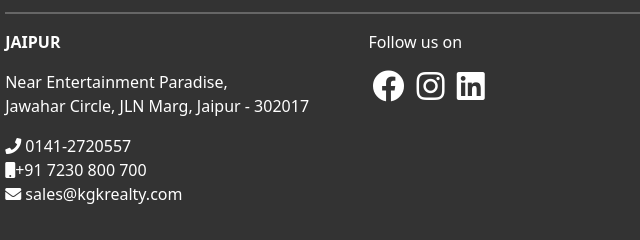
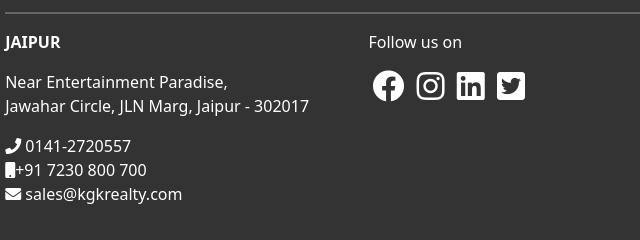
Before and after one commit to himanshu1998-coder/infinitiKGK, a plain HTML site: page index.html in a window 1280 px wide. Shown: the part 4443-4683 px from the top of the page, 102-742 px from the left. Drawn offline with nearby package versions, Linux system fonts and the light colour scheme.

Commit message:
Add files via upload

```diff
--- a/index.html
+++ b/index.html
@@ -726,6 +726,11 @@
                     class="text-white text-decoration-none me-1 ms-1"
                     ><i class="fab fa-linkedin fa-2x"></i
                   ></a>
+                  <a
+                    href="https://twitter.com/kgkrealty"
+                    class="text-white text-decoration-none me-1 ms-1"
+                    ><i class="fab fa-twitter-square fa-2x"></i
+                  ></a>
                 </div>
                 <p></p>
               </div>
```
